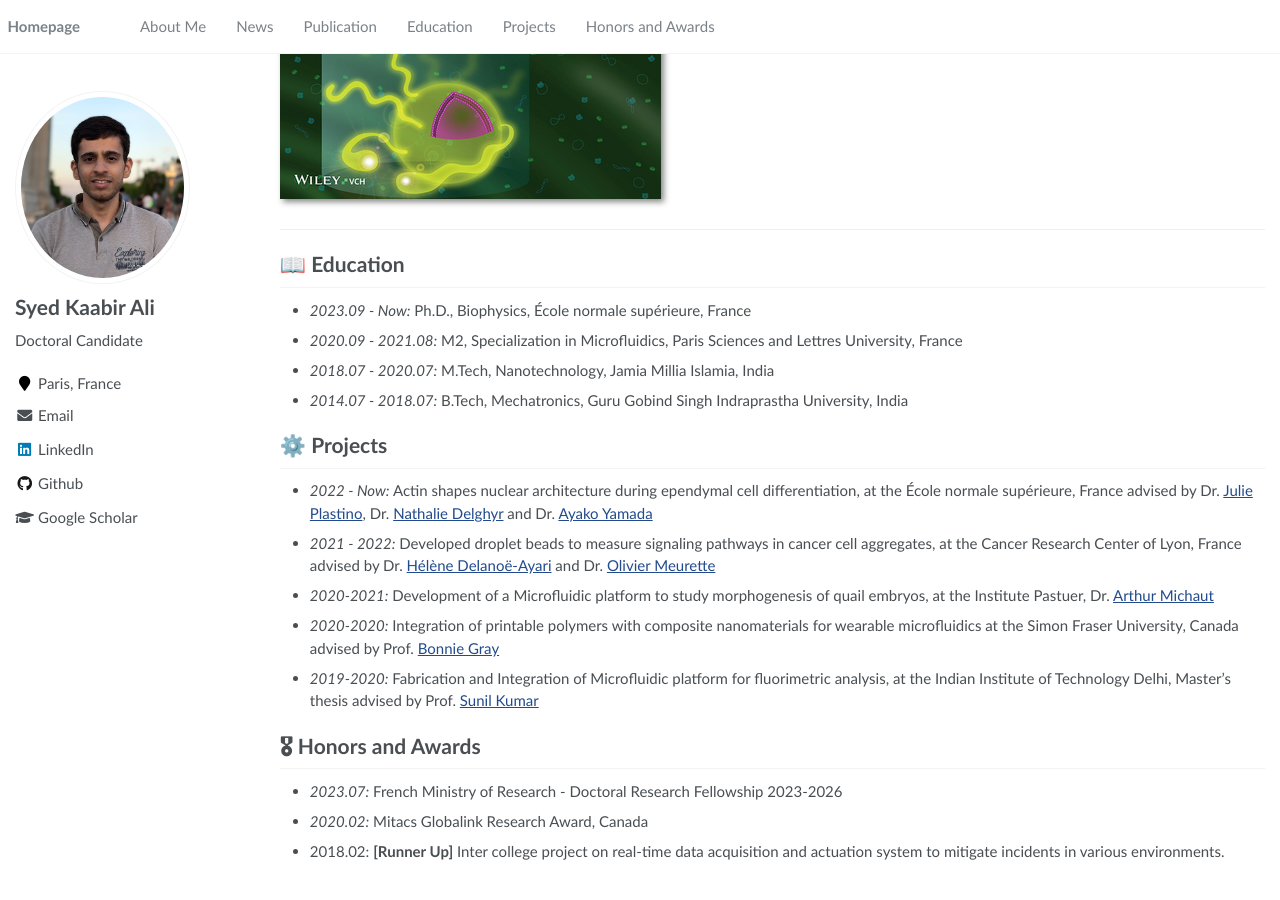
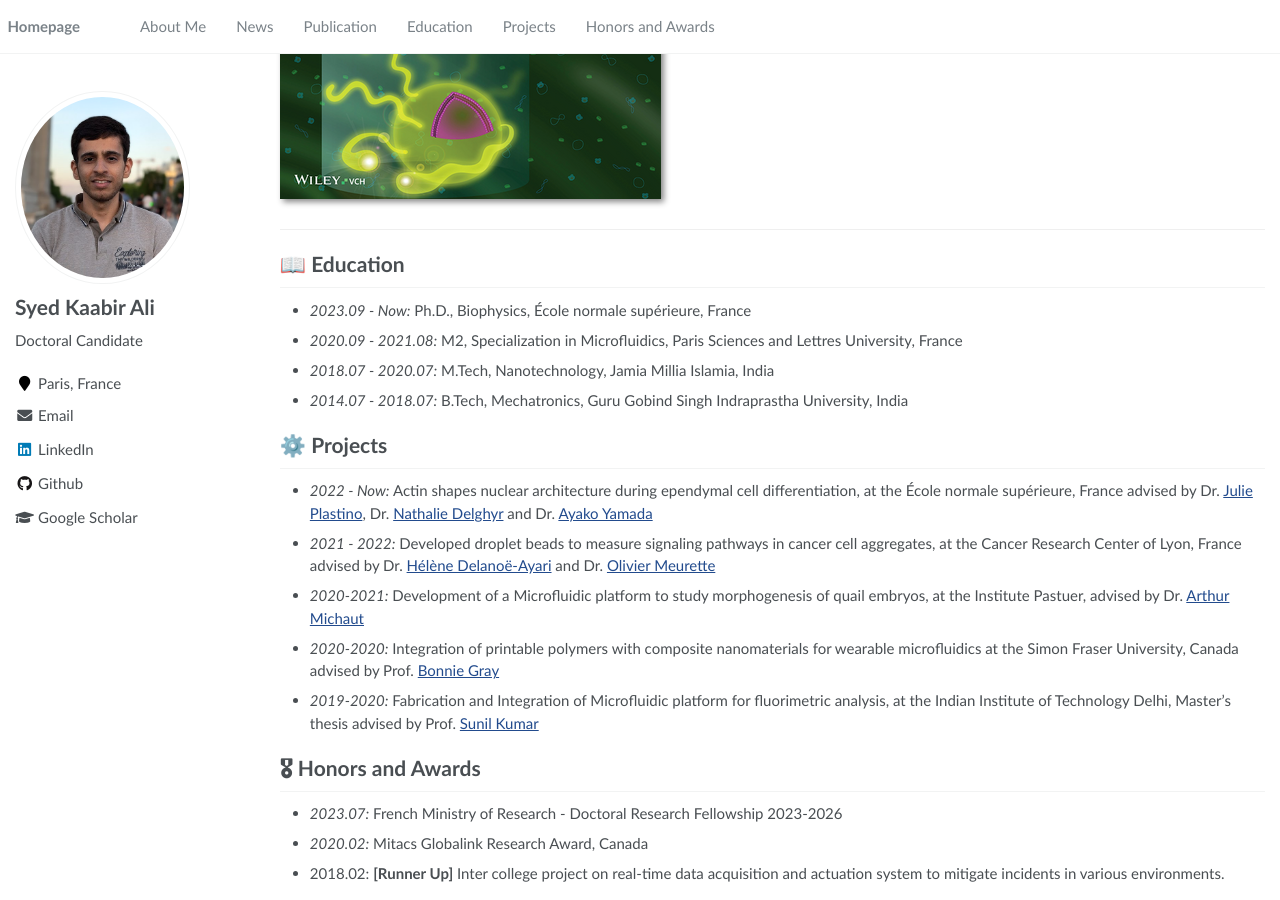
Before and after one commit to kaabir/kaabir.github.io, a Jekyll site: the page built from _pages/about.md, in a window 1280 px wide and 900 px high, scrolled down 783 px. Built offline with Jekyll 4.4.1, drawn with Linux system fonts in a browser that asks for light colours; before the commit the page ends 1660 px from its top, so only the background shows below that.

Commit message:
Update about.md

```diff
--- a/_pages/about.md
+++ b/_pages/about.md
@@ -51,7 +51,7 @@ By integrating multiple disciplines, my research aims to uncover novel insights
 
 - *2022 - Now:* Actin shapes nuclear architecture during ependymal cell differentiation, at the École normale supérieure, France advised by Dr. [Julie Plastino](https://www.lpens.ens.psl.eu/), Dr. [Nathalie Delghyr](https://www.ibens.bio.ens.psl.eu/spip.php?rubrique6&lang=fr) and Dr. [Ayako Yamada](https://scholar.google.com/citations?user=0t5xxJMAAAAJ&hl=fr&oi=ao)
 - *2021 - 2022:* Developed droplet beads to measure signaling pathways in cancer cell aggregates, at the Cancer Research Center of Lyon, France advised by Dr. [Hélène Delanoë-Ayari](https://scholar.google.fr/citations?user=PeyjJxEAAAAJ&hl=en) and Dr. [Olivier Meurette](https://scholar.google.fr/citations?user=xDjT3roAAAAJ&hl=en)
-- *2020-2021:* Development of a Microfluidic platform to study morphogenesis of quail embryos, at the Institute Pastuer, Dr. [Arthur Michaut](https://scholar.google.fr/citations?user=PmpFf9MAAAAJ&hl=en)
+- *2020-2021:* Development of a Microfluidic platform to study morphogenesis of quail embryos, at the Institute Pastuer, advised by Dr. [Arthur Michaut](https://scholar.google.fr/citations?user=PmpFf9MAAAAJ&hl=en)
 - *2020-2020:* Integration of printable polymers with composite nanomaterials for wearable microfluidics at the Simon Fraser University, Canada advised by Prof. [Bonnie Gray](https://scholar.google.ca/citations?user=32AbNWQAAAAJ&hl=en)
 - *2019-2020:* Fabrication and Integration of Microfluidic platform for fluorimetric analysis, at the Indian Institute of Technology Delhi, Master's thesis advised by Prof. [Sunil Kumar](https://web.iitd.ac.in/~kumarsunil/)
 
```
